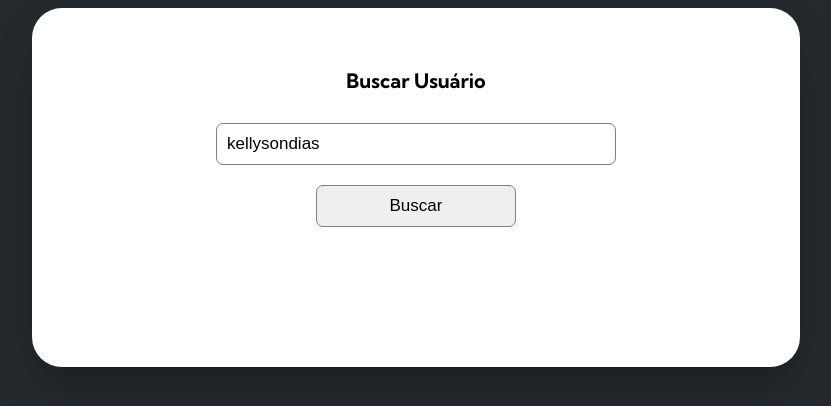
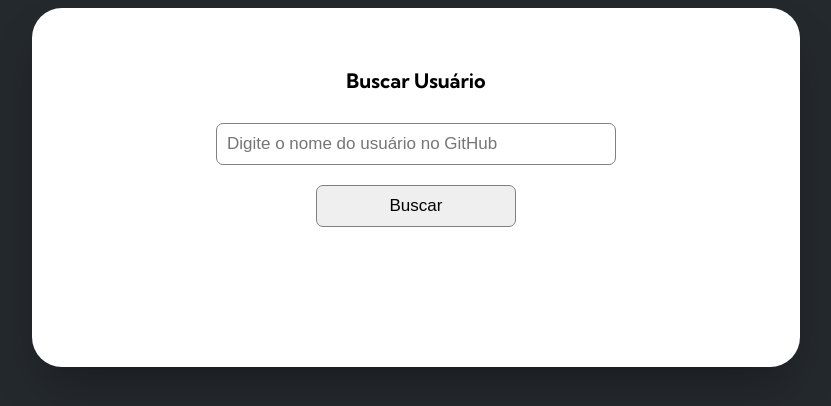
Before and after one commit to kellysondias/github-api, a website with bundled scripts: page index.html in a window 1280 px wide. Shown: the part 132-538 px from the top of the page, without its empty margins (224-1055 px from the left). Built offline with nearby package versions, Linux system fonts and the light colour scheme.

```diff
--- a/index.html
+++ b/index.html
@@ -21,7 +21,7 @@
         <section class="container">
             <header>
                 <h2>Buscar Usuário</h2>
-                <input type="text" id="input-search" placeholder="Digite o nome do usuário no GitHub" value="kellysondias">
+                <input type="text" id="input-search" placeholder="Digite o nome do usuário no GitHub" value="">
                 <input type="button" value="Buscar" id="btn-search">
             </header>
 
```
